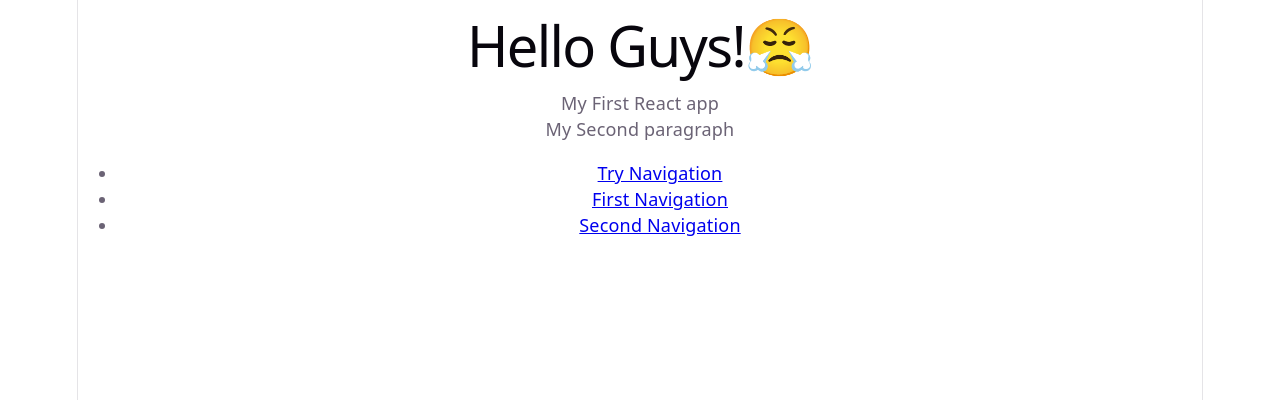
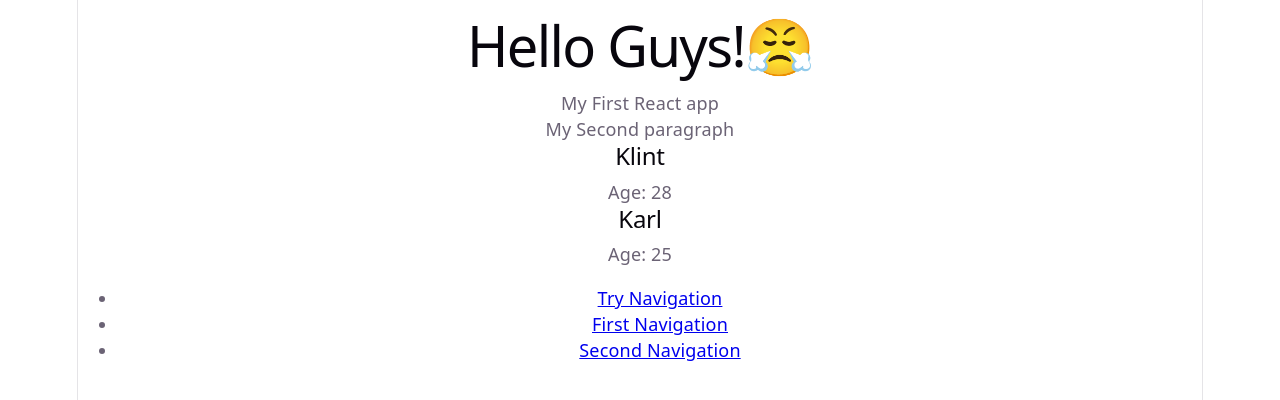
Before and after one commit to dalandan-chillin/software-engineer-journey, a React (Vite) app in the folder my-react-app/: page / in a window 1280 px wide. Shown: the top 400 px of the page. Built offline with nearby package versions, Linux system fonts and the light colour scheme.

Commit message:
React app day 2

```diff
--- a/my-react-app/src/App.jsx
+++ b/my-react-app/src/App.jsx
@@ -1,3 +1,5 @@
+import UserCard from "./UserCard";
+
 function App() {
   return (
     <div>
@@ -7,6 +9,11 @@ function App() {
       <p>My First React app</p>
       <p> My Second paragraph </p>
       </section>
+
+      {/* UserCard import */}
+
+      <UserCard name = "Klint" age ={28} />
+      <UserCard name = "Karl" age ={25} />
 
       <nav className = "navbar">
        <ul>
--- /dev/null
+++ b/my-react-app/src/UserCard.jsx
@@ -0,0 +1,12 @@
+function UserCard(props) {
+         return (
+            <div>
+                <h2>{props.name}</h2>
+                <p>Age: {props.age} </p>
+            </div>
+         );
+
+
+}
+
+export default UserCard;
```
